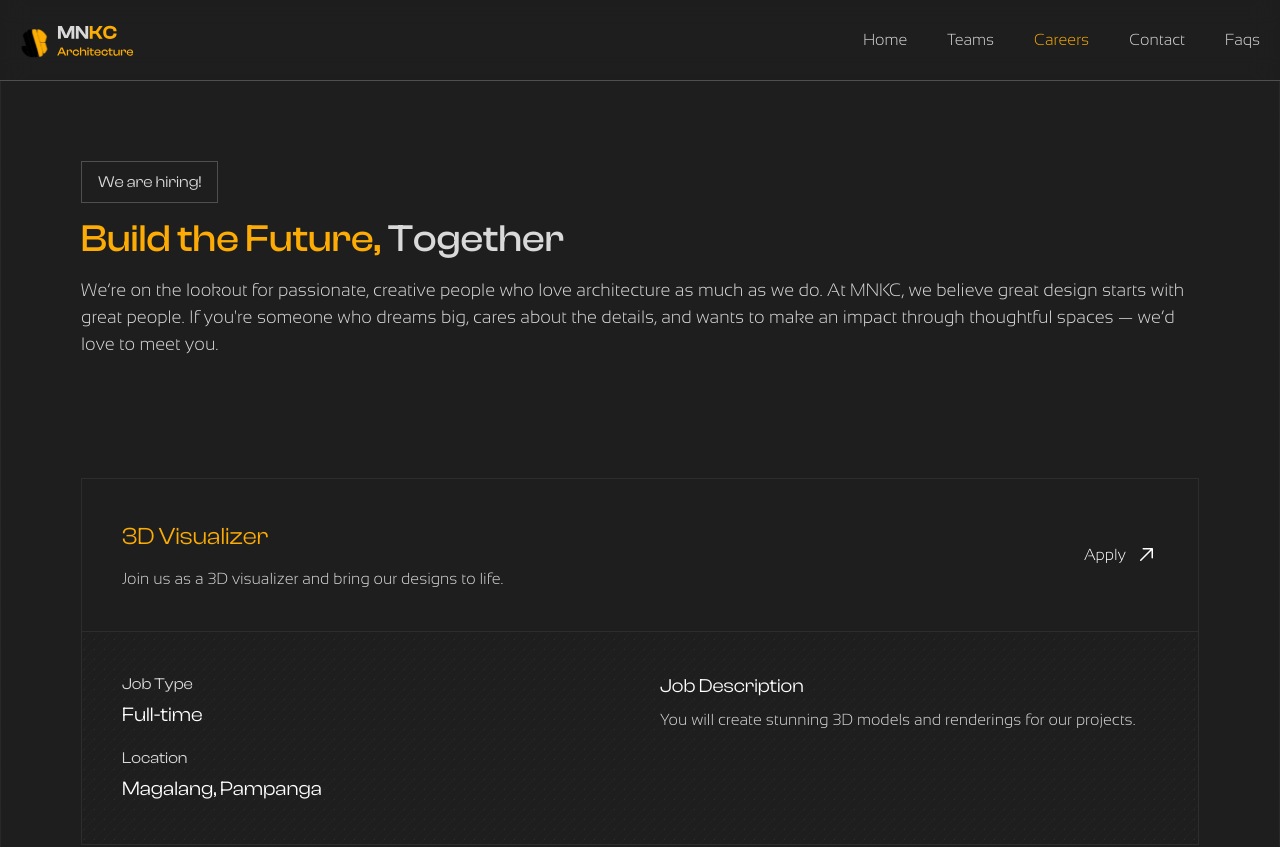
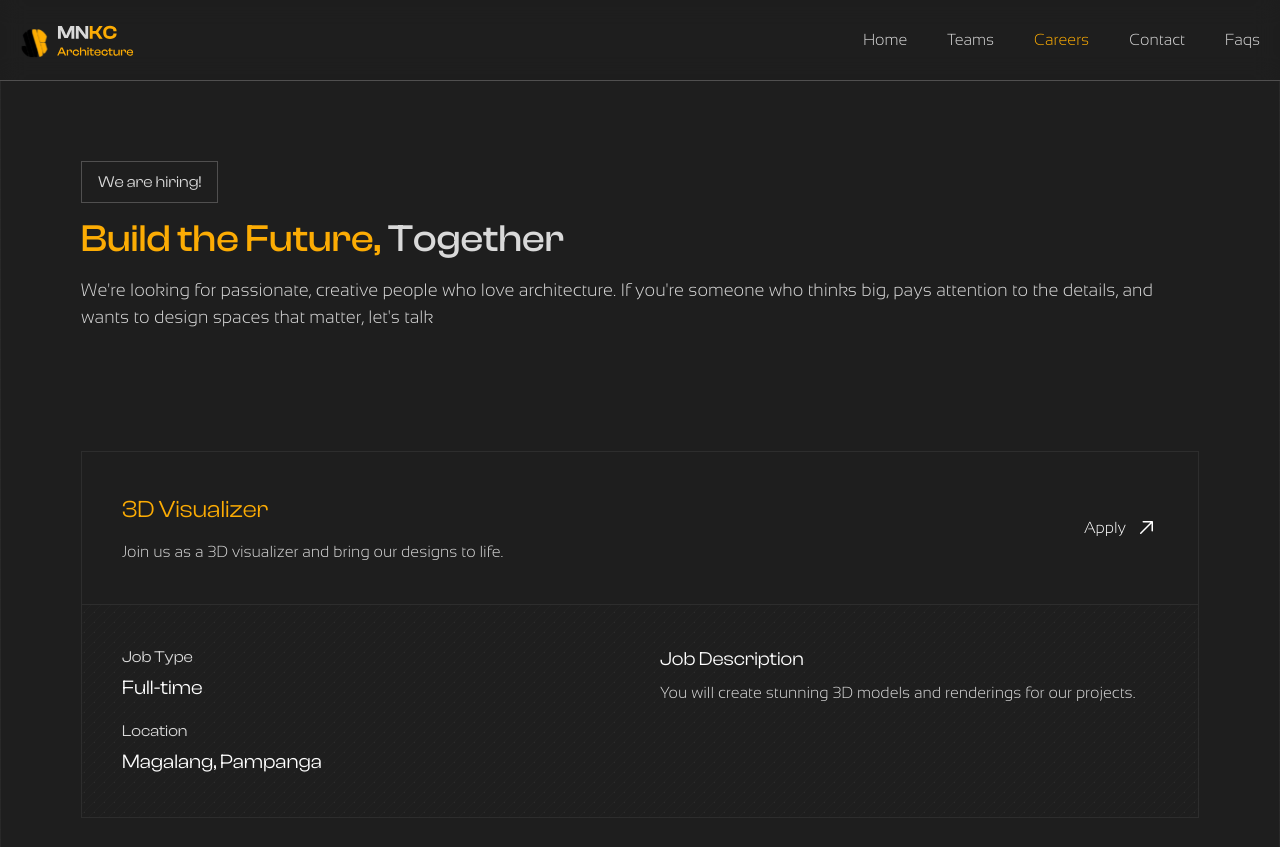
Before and after one commit to rainndev/MNKC-Architecture, a React (Vite) app: page /careers in a window 1280 px wide. Shown: the top 847 px of the page. Built offline with nearby package versions, Linux system fonts and the light colour scheme.

Commit message:
refactor: update text content in Careerspage and TeamsCardContainer for clarity and engagement

```diff
--- a/src/pages/Careerspage.tsx
+++ b/src/pages/Careerspage.tsx
@@ -61,11 +61,9 @@ const Careerspage = () => {
               Together
             </motion.h1>
             <p className="text-logo-white relative mt-2 font-[SansationLight] text-[clamp(1rem,3vw,1.125rem)] font-normal">
-              We’re on the lookout for passionate, creative people who love
-              architecture as much as we do. At MNKC, we believe great design
-              starts with great people. If you're someone who dreams big, cares
-              about the details, and wants to make an impact through thoughtful
-              spaces — we’d love to meet you.
+              We're looking for passionate, creative people who love
+              architecture. If you're someone who thinks big, pays attention to
+              the details, and wants to design spaces that matter, let's talk
               <motion.span
                 initial={{ height: "0%", opacity: 0, width: "0%" }}
                 whileInView={{
--- a/src/sections/teamspage/TeamsCardContainer.tsx
+++ b/src/sections/teamspage/TeamsCardContainer.tsx
@@ -110,9 +110,9 @@ const TeamsCardContainer = () => {
           <span className="text-logo-yellow">Meet</span> Our Team
         </motion.h1>
         <p className="text-logo-white relative mt-2 font-[SansationLight] text-[clamp(1rem,3vw,1.125rem)] font-normal">
-          Get to know the passionate minds behind our designs. Our team is a
-          blend of architects, designers, and thinkers—working together to bring
-          innovative and sustainable spaces to life.
+          Get to know the awesome people behind our designs. We're a team of
+          architects, designers, and creative thinkers working together to build
+          cool, sustainable spaces
           <motion.span
             initial={{ height: "0%", opacity: 0, width: "0%" }}
             whileInView={{
```
